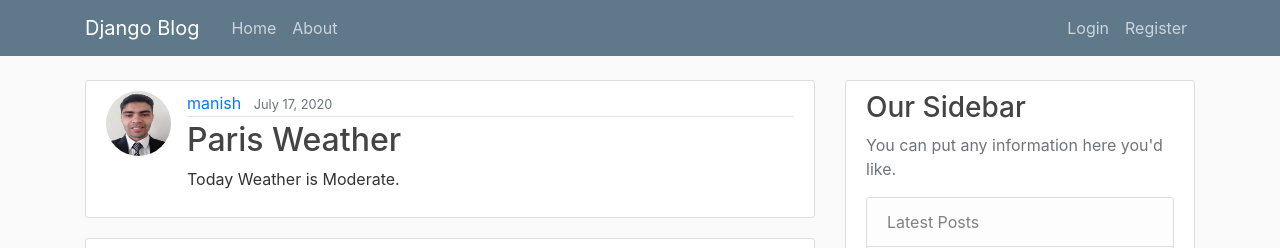
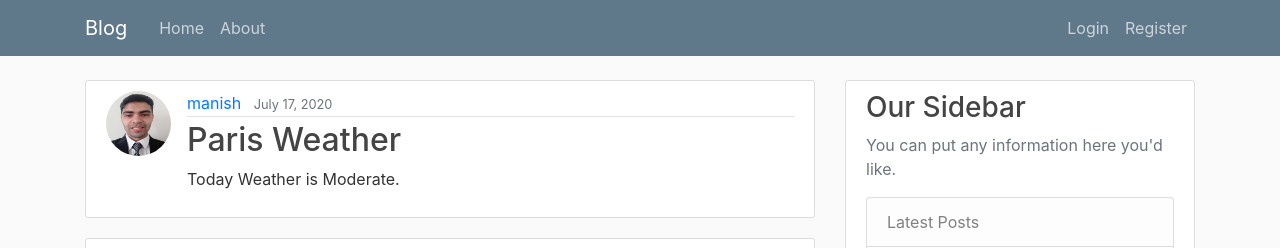
Before and after one commit to Manish1Upreti/Blogging-app, a Django app: page / in a window 1280 px wide. Shown: the top 248 px of the page. Run offline with Django 3.2, Linux system fonts and the light colour scheme; data comes from the database, SQL or seed files in the repository; some libraries are stand-ins or nearby versions.

Commit message:
Change Title

```diff
--- a/WebApp/blog/templates/blog/base.html
+++ b/WebApp/blog/templates/blog/base.html
@@ -13,9 +13,9 @@
 
 
     {% if title %}
-        <title> Django Blog - {{ title }}</title>
+        <title>  Blog - {{ title }}</title>
     {% else %}
-        <title> Django Blog</title>
+        <title>  Blog</title>
     {% endif%}
 
 </head>
@@ -23,7 +23,8 @@
     <header class="site-header">
         <nav class="navbar navbar-expand-md navbar-dark bg-steel fixed-top">
             <div class="container">
-              <a class="navbar-brand mr-4" href="/">Django Blog</a>
+              <a class="navbar-brand mr-4" href="/">
+                  Blog</a>
               <button class="navbar-toggler" type="button" data-toggle="collapse" data-target="#navbarToggle" aria-controls="navbarToggle" aria-expanded="false" aria-label="Toggle navigation">
               <span class="navbar-toggler-icon"></span>
               </button>
```
